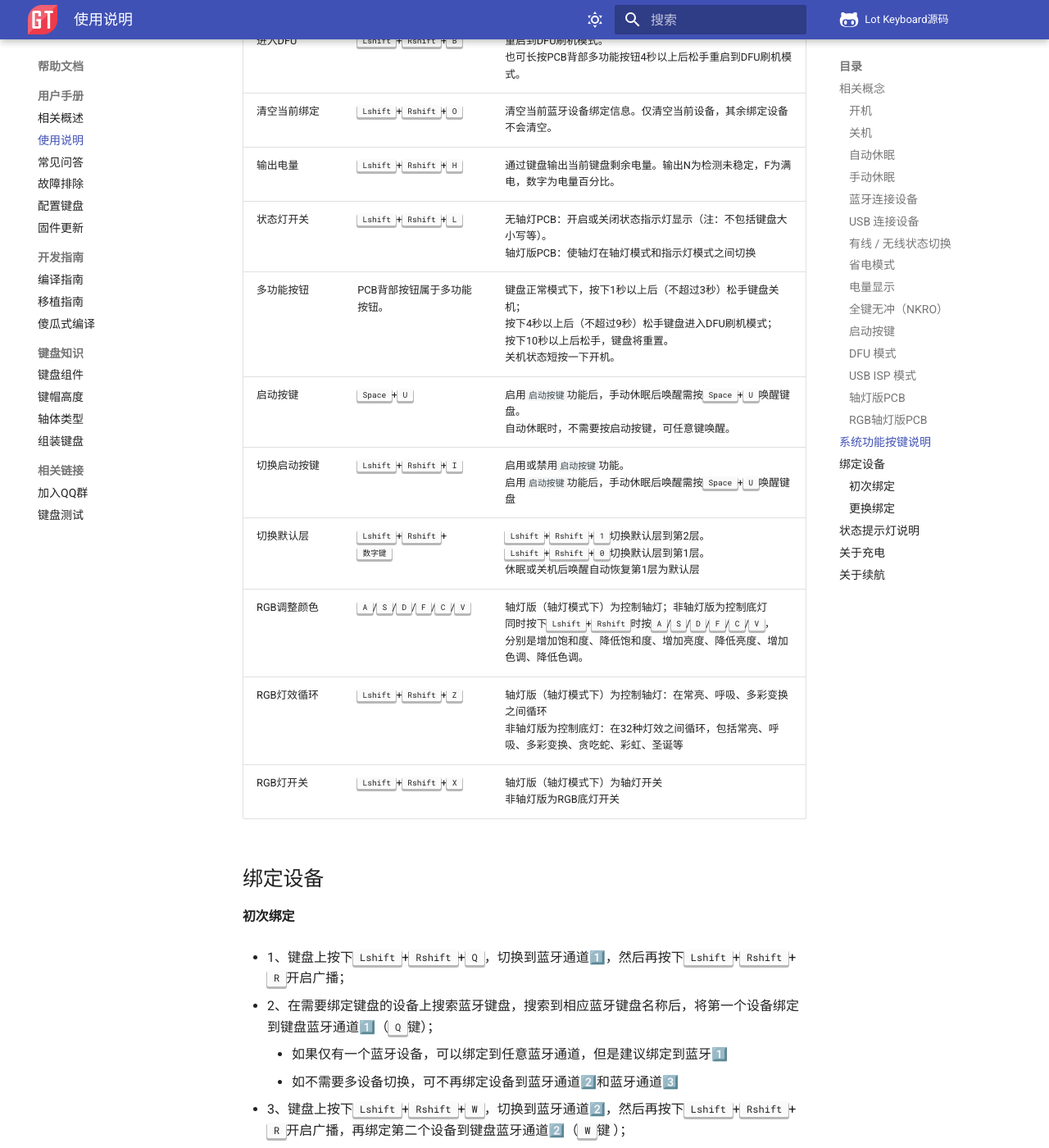
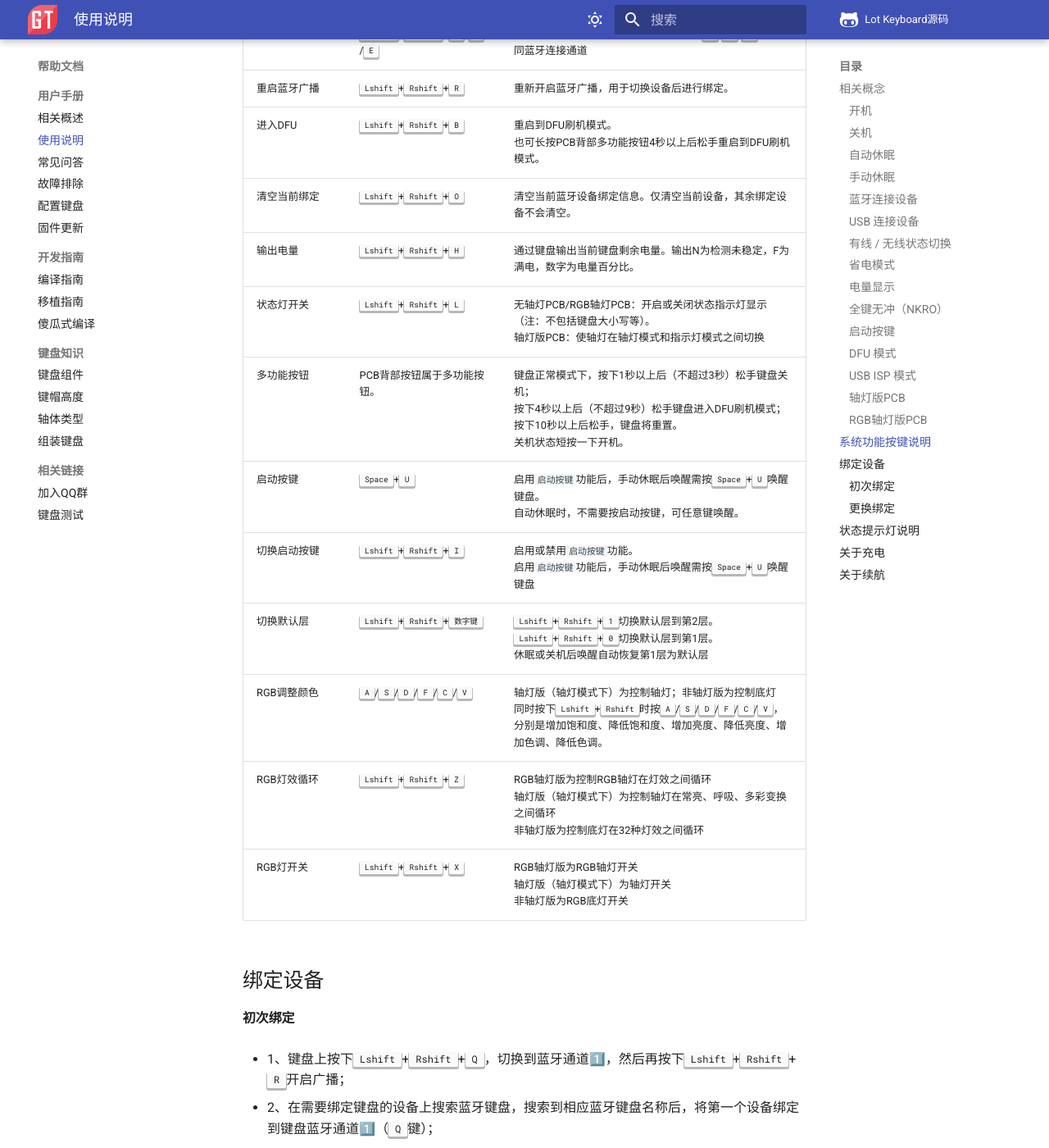
Before and after one commit to genokolar/genokolar.github.io, an MkDocs documentation site: the page built from docs/manual.md, in a window 1280 px wide and 1400 px high, scrolled down 4068 px. Shown: the whole window at 82% size. Built offline with MkDocs 1.6.1 and Material for MkDocs 9.7.7, drawn with Linux system fonts in a browser that asks for light colours; comment, search, counter and statistics services are not loaded; some of the changed text lies outside the part shown.

Commit message:
更新指示灯等说明

```diff
--- a/docs/manual.md
+++ b/docs/manual.md
@@ -109,6 +109,10 @@ RGB轴灯版PCB采用WS2812 RGB灯，支持各种丰富绚丽的灯效（同QMK
 
 或 接入配置工具，找到 灯光 功能，将RGB阵列相关按键设定到你指定的按键上控制RGB灯光。
 
+RGB轴灯同时兼容指示灯，指示灯可通过配置工具设置一颗`状态灯开关`按键进行开关
+
+指示灯支持独立运行，建议在使用电池时，关闭RGB轴灯，开启指示灯，指示灯将可自动关闭节能
+
 
 系统功能按键说明
 -----
@@ -130,14 +134,14 @@ RGB轴灯版PCB采用WS2812 RGB灯，支持各种丰富绚丽的灯效（同QMK
 | 进入DFU     | <kbd>Lshift</kbd>+<kbd>Rshift</kbd>+<kbd>B</kbd>        |重启到DFU刷机模式。<br>也可长按PCB背部多功能按钮4秒以上后松手重启到DFU刷机模式。 |
 | 清空当前绑定  |<kbd>Lshift</kbd>+<kbd>Rshift</kbd>+<kbd>O</kbd>    |清空当前蓝牙设备绑定信息。仅清空当前设备，其余绑定设备不会清空。|
 | 输出电量 |<kbd>Lshift</kbd>+<kbd>Rshift</kbd>+<kbd>H</kbd>       |通过键盘输出当前键盘剩余电量。输出N为检测未稳定，F为满电，数字为电量百分比。|
-| 状态灯开关 |<kbd>Lshift</kbd>+<kbd>Rshift</kbd>+<kbd>L</kbd>       |无轴灯PCB：开启或关闭状态指示灯显示（注：不包括键盘大小写等）。<br>轴灯版PCB：使轴灯在轴灯模式和指示灯模式之间切换|
+| 状态灯开关 |<kbd>Lshift</kbd>+<kbd>Rshift</kbd>+<kbd>L</kbd>       |无轴灯PCB/RGB轴灯PCB：开启或关闭状态指示灯显示（注：不包括键盘大小写等）。<br>轴灯版PCB：使轴灯在轴灯模式和指示灯模式之间切换|
 | 多功能按钮 | PCB背部按钮属于多功能按钮。| 键盘正常模式下，按下1秒以上后（不超过3秒）松手键盘关机；<br>按下4秒以上后（不超过9秒）松手键盘进入DFU刷机模式；<br>按下10秒以上后松手，键盘将重置。<br>关机状态短按一下开机。|
 | 启动按键 |  <kbd>Space</kbd>+<kbd>U</kbd> | 启用`启动按键`功能后，手动休眠后唤醒需按<kbd>Space</kbd>+<kbd>U</kbd>唤醒键盘。<br>自动休眠时，不需要按启动按键，可任意键唤醒。|
 | 切换启动按键 |<kbd>Lshift</kbd>+<kbd>Rshift</kbd>+<kbd>I</kbd>       |启用或禁用`启动按键`功能。<br> 启用`启动按键`功能后，手动休眠后唤醒需按<kbd>Space</kbd>+<kbd>U</kbd>唤醒键盘|
 | 切换默认层 |  <kbd>Lshift</kbd>+<kbd>Rshift</kbd>+<kbd>数字键</kbd> | <kbd>Lshift</kbd>+<kbd>Rshift</kbd>+<kbd>1</kbd>切换默认层到第2层。 <br> <kbd>Lshift</kbd>+<kbd>Rshift</kbd>+<kbd>0</kbd>切换默认层到第1层。<br> 休眠或关机后唤醒自动恢复第1层为默认层|
 | RGB调整颜色 | <kbd>A</kbd>/<kbd>S</kbd>/<kbd>D</kbd>/<kbd>F</kbd>/<kbd>C</kbd>/<kbd>V</kbd>      | 轴灯版（轴灯模式下）为控制轴灯；非轴灯版为控制底灯</br>同时按下<kbd>Lshift</kbd>+<kbd>Rshift</kbd>时按<kbd>A</kbd>/<kbd>S</kbd>/<kbd>D</kbd>/<kbd>F</kbd>/<kbd>C</kbd>/<kbd>V</kbd>，<br>分别是增加饱和度、降低饱和度、增加亮度、降低亮度、增加色调、降低色调。|
-| RGB灯效循环 |<kbd>Lshift</kbd>+<kbd>Rshift</kbd>+<kbd>Z</kbd>      | 轴灯版（轴灯模式下）为控制轴灯：在常亮、呼吸、多彩变换之间循环</br>非轴灯版为控制底灯：在32种灯效之间循环，包括常亮、呼吸、多彩变换、贪吃蛇、彩虹、圣诞等|
-| RGB灯开关   |<kbd>Lshift</kbd>+<kbd>Rshift</kbd>+<kbd>X</kbd>      | 轴灯版（轴灯模式下）为轴灯开关</br>非轴灯版为RGB底灯开关|
+| RGB灯效循环 |<kbd>Lshift</kbd>+<kbd>Rshift</kbd>+<kbd>Z</kbd>      | RGB轴灯版为控制RGB轴灯在灯效之间循环</br>轴灯版（轴灯模式下）为控制轴灯在常亮、呼吸、多彩变换之间循环</br>非轴灯版为控制底灯在32种灯效之间循环 |
+| RGB灯开关   |<kbd>Lshift</kbd>+<kbd>Rshift</kbd>+<kbd>X</kbd>      | RGB轴灯版为RGB轴灯开关</br>轴灯版（轴灯模式下）为轴灯开关</br>非轴灯版为RGB底灯开关|
 
 <span id="绑定设备">绑定设备</span>
 -----
@@ -211,7 +215,8 @@ GT系列蓝牙键盘炫彩RGB轴灯版默认采用某颗轴灯作为指示，不
 - 蓝色-蓝牙通道1️⃣输出
 - 红色-蓝牙通道2️⃣输出
 - 橙色-蓝牙通道3️⃣输出
-- 必须开启RGB灯效，上述指示灯方可工作
+- 指示灯可通过配置工具设置一颗`状态灯开关`按键进行开关
+- 指示灯支持独立运行，建议在使用电池时，关闭RGB轴灯，开启指示灯，指示灯将可自动关闭节能
 
 关于充电
 --------
```
Also changed, not shown: other parts of docs/manual.md (+2 -2 lines), docs/keyboard/gt-pad_b.md (+4 -1 lines), docs/keyboard/omega40_a.md (+4 -1 lines), docs/keyboard/omega45_f.md (+4 -1 lines), docs/keyboard/volta9_a.md (+4 -1 lines).
